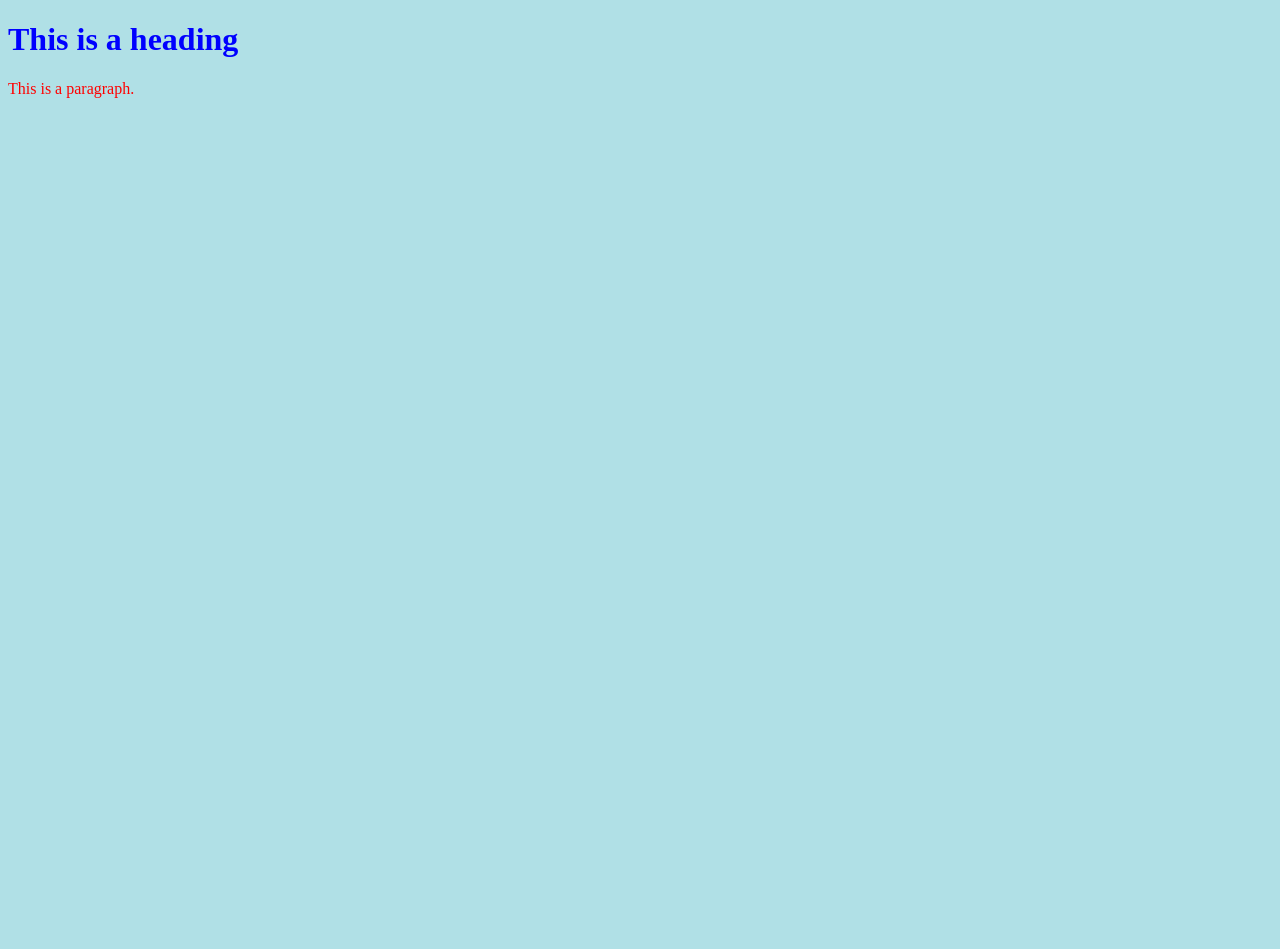
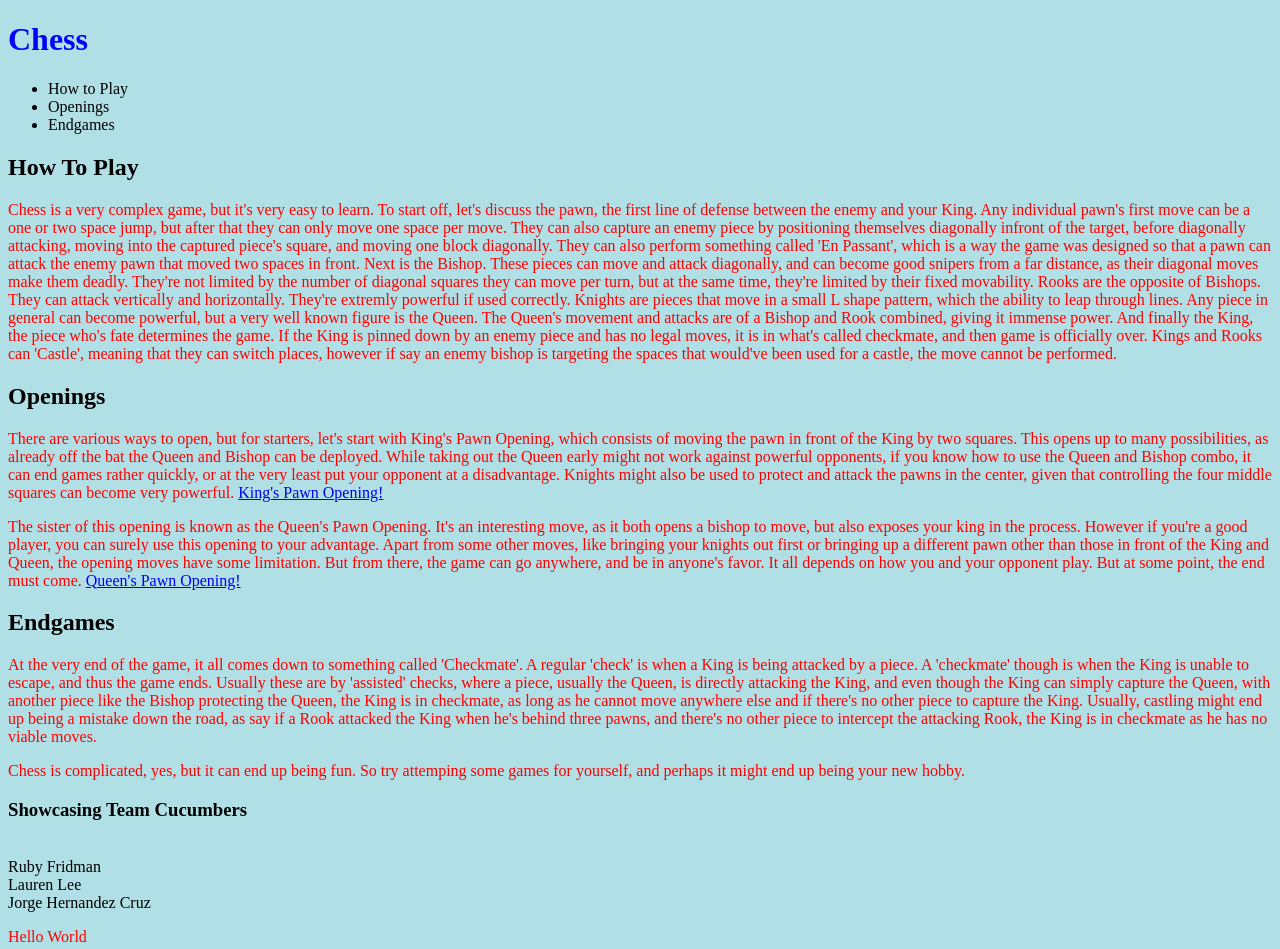
Before and after one commit to MidnightBlitzer/web, a plain HTML site: page talk.html in a window 1280 px wide. Before the commit the page ends 800 px from the top, so only its background shows below. Drawn offline with Linux system fonts and the light colour scheme.

Commit message:
Update talk.html

```diff
--- a/talk.html
+++ b/talk.html
@@ -5,8 +5,48 @@
 </head>
 <body>
 
-<h1>This is a heading</h1>
-<p>This is a paragraph.</p>
+<h1>Chess</h1>
+  <ul>
+  <li> How to Play
+  <li> Openings
+  <li> Endgames
+</ul>
+<h2> How To Play </h2>
+  <p> Chess is a very complex game, but it's very easy to learn. To start off, let's discuss the pawn, the first line of defense between the enemy and your King.
+    Any individual pawn's first move can be a one or two space jump, but after that they can only move one space per move. They can also capture an enemy piece
+    by positioning themselves diagonally infront of the target, before diagonally attacking, moving into the captured piece's square, and moving one block diagonally.
+    They can also perform something called 'En Passant', which is a way the game was designed so that a pawn can attack the enemy pawn that moved two spaces in front.
+    Next is the Bishop. These pieces can move and attack diagonally, and can become good snipers from a far distance, as their diagonal moves make them deadly.
+    They're not limited by the number of diagonal squares they can move per turn, but at the same time, they're limited by their fixed movability. Rooks are the opposite of Bishops.
+    They can attack vertically and horizontally. They're extremly powerful if used correctly. Knights are pieces that move in a small L shape pattern, which the ability to leap
+    through lines. Any piece in general can become powerful, but a very well known figure is the Queen. The Queen's movement and attacks are of a Bishop and Rook combined, giving
+    it immense power. And finally the King, the piece who's fate determines the game. If the King is pinned down by an enemy piece and has no legal moves, it is in what's called
+    checkmate, and then game is officially over. Kings and Rooks can 'Castle', meaning that they can switch places, however if say an enemy bishop is targeting the spaces that
+    would've been used for a castle, the move cannot be performed.
+ <h2> Openings </h2>
+  <p> There are various ways to open, but for starters, let's start with King's Pawn Opening, which consists of moving the pawn in front of the King by two squares.
+    This opens up to many possibilities, as already off the bat the Queen and Bishop can be deployed. While taking out the Queen early might not work against powerful opponents,
+    if you know how to use the Queen and Bishop combo, it can end games rather quickly, or at the very least put your opponent at a disadvantage. Knights might also be used to
+    protect and attack the pawns in the center, given that controlling the four middle squares can become very powerful.
+    <a href="https://www.chess.com/openings/Kings-Pawn-Opening-1...e5">King's Pawn Opening!</a>
+  <p> The sister of this opening is known as the Queen's Pawn Opening. It's an interesting move, as it both opens a bishop to move, but also exposes your king in the process. However
+    if you're a good player, you can surely use this opening to your advantage. Apart from some other moves, like bringing your knights out first or bringing up a different pawn other
+    than those in front of the King and Queen, the opening moves have some limitation. But from there, the game can go anywhere, and be in anyone's favor. It all depends on how you
+    and your opponent play. But at some point, the end must come.
+    <a href="https://www.chess.com/openings/Queens-Pawn-Opening">Queen's Pawn Opening!</a>
+<h2> Endgames </h2>
+  <p> At the very end of the game, it all comes down to something called 'Checkmate'. A regular 'check' is when a King is being attacked by a piece. A 'checkmate' though is when
+    the King is unable to escape, and thus the game ends. Usually these are by 'assisted' checks, where a piece, usually the Queen, is directly attacking the King, and even though
+    the King can simply capture the Queen, with another piece like the Bishop protecting the Queen, the King is in checkmate, as long as he cannot move anywhere else and if there's no
+    other piece to capture the King. Usually, castling might end up being a mistake down the road, as say if a Rook attacked the King when he's behind three pawns, and there's no
+    other piece to intercept the attacking Rook, the King is in checkmate as he has no viable moves.
+  <p> Chess is complicated, yes, but it can end up being fun. So try attemping some games for yourself, and perhaps it might end up being your new hobby.
+<h3> Showcasing Team Cucumbers </h3>
+<br> Ruby Fridman
+<br> Lauren Lee
+<br> Jorge Hernandez Cruz
+</h3>
+<p> Hello World </p>
 
 </body>
 </html>
```
